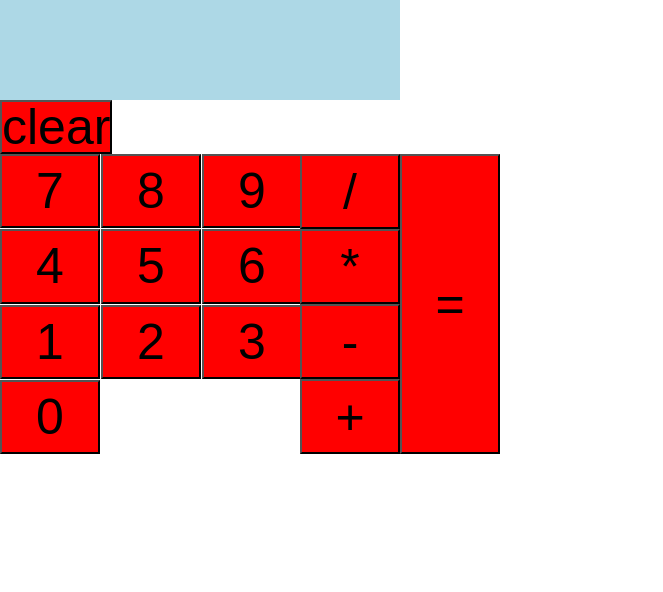
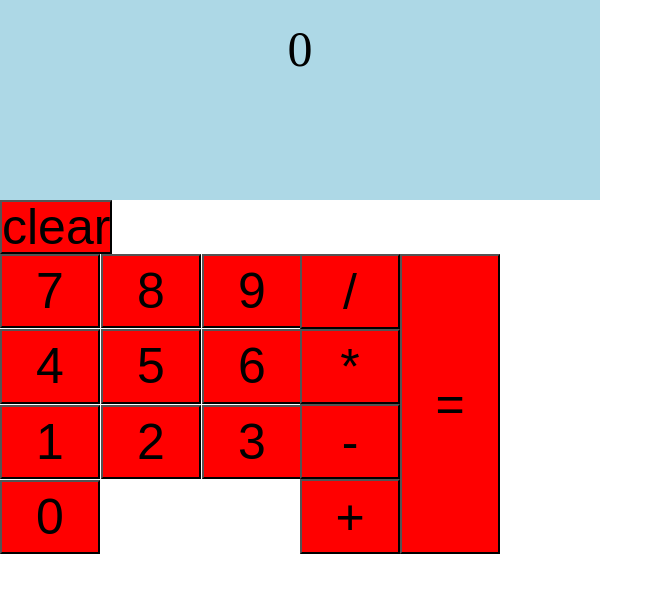
Before and after one commit to jeiook/calculator-v2, a plain HTML site: page index.html in a window 1280 px wide. Both pictures are taken after a click on the button "clear". Shown: the whole page, without its empty margins (0-663 px from the left). Drawn offline with Linux system fonts and the light colour scheme.

Commit message:
finished implementing common operations and corresponding screen rendering

```diff
--- a/index.html
+++ b/index.html
@@ -6,7 +6,11 @@
 	<link rel="stylesheet" type="text/css" href="style.css">
 </head>
 <body>
-	<div id="screen"></div>
+	<div id="screen">
+		<p id="screen-val"></p>
+		<p id="first-val"></p>
+		<p id="curr-op"></p>
+	</div>
 	<button class="btn" id="clear">clear</button>
 	<div id="btn-elements">
 		<div id="digs-container">
--- a/main.js
+++ b/main.js
@@ -18,14 +18,21 @@ function operate(op, x, y) {
 	return op(x, y);
 }
 
-function updateScreen(val, el) {
-	el.textContent = val;
+function updateScreen(screenVal, firstVal, op, screen) {
+	screenVal = String(Math.round(Number(screenVal) * 1000000) / 1000000);
+	if (firstVal) {
+		firstVal = String(Math.round(Number(firstVal) * 1000000) / 1000000);
+	}
+	screen.querySelector("#screen-val").textContent = screenVal;
+	screen.querySelector("#curr-op").textContent = op;
+	screen.querySelector("#first-val").textContent = firstVal;
 }
 
 function main() {
-	let screenVal = "";
+	let screenVal = "0";
 	let firstVal = "";
 	let currentOp = null;
+	let currentOpStr = "";
 	const ops = {"add": add, "sub": subtract, "mul": multiply, "div": divide};
 	const screen = document.getElementById("screen");
 	const digBtns = document.getElementById("digs-container").childNodes;
@@ -35,30 +42,37 @@ function main() {
 	digBtns.forEach(e => {
 		e.addEventListener("click", () => {
 			screenVal = String(Number(screenVal + e.getAttribute('id')));
-			updateScreen(screenVal, screen);
+			updateScreen(screenVal, firstVal, currentOpStr, screen);
 		});
 	});
 	opBtns.forEach(e => {
 		e.addEventListener("click", () => {
 			if (!currentOp) {
 				firstVal = screenVal;
-				screenVal = "";
-				updateScreen(screenVal, screen);
+				screenVal = "0";
 			}
-			currentOp = ops[e.getAttribute('id')];
+			currentOpStr = e.getAttribute('id');
+			currentOp = ops[currentOpStr];
+			updateScreen(screenVal, firstVal, currentOpStr, screen);
 		});
 	});
 	eqBtn.addEventListener("click", () => {
-		screenVal = operate(currentOp, Number(firstVal), Number(screenVal));
-		currentOp = null;
-		updateScreen(screenVal, screen);
+		if (currentOp && firstVal && screenVal) {
+			screenVal = operate(currentOp, Number(firstVal), Number(screenVal));
+			currentOp = null;
+			currentOpStr = "";
+			firstVal = "";
+			updateScreen(screenVal, firstVal, currentOpStr, screen);
+		}
 	});
 	clearBtn.addEventListener("click", () => {
-		screenVal = "";
+		screenVal = "0";
 		firstVal = "";
 		currentOp = null;
-		updateScreen(screenVal, screen);
+		currentOpStr = "";
+		updateScreen(screenVal, firstVal, currentOpStr, screen);
 	});
+	updateScreen(screenVal, firstVal, currentOpStr, screen);
 }
 
 main();
--- a/style.css
+++ b/style.css
@@ -5,12 +5,20 @@
 }
 
 #screen {
-	width: 400px;
-	height: 100px;
+	display: grid;
+	grid-template-areas:
+		"a b"
+		". c";
+	width: 600px;
+	height: 200px;
 	background: lightblue;
 	text-align: right;
 	font-size: 50px;
 	padding-top: 20px;
+}
+
+#curr-op {
+	grid-area: c;
 }
 
 #btn-elements {
```
